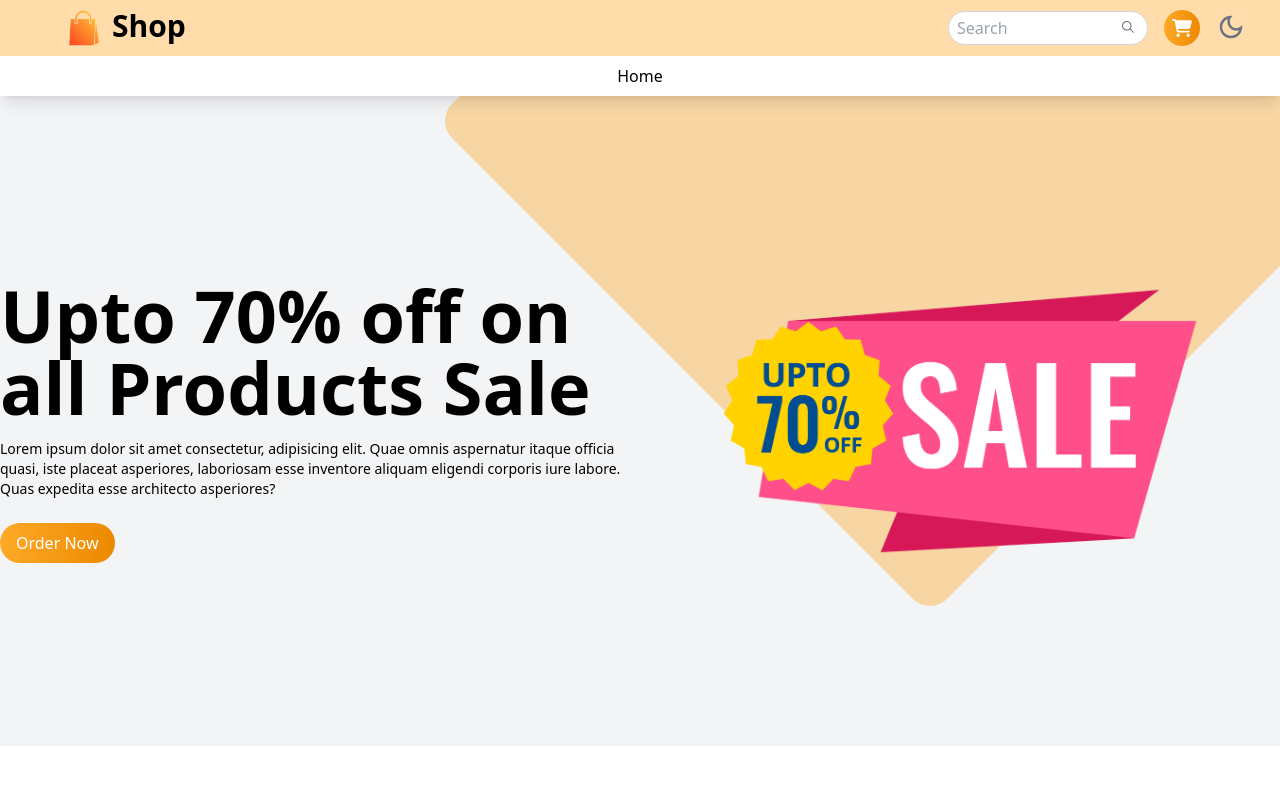
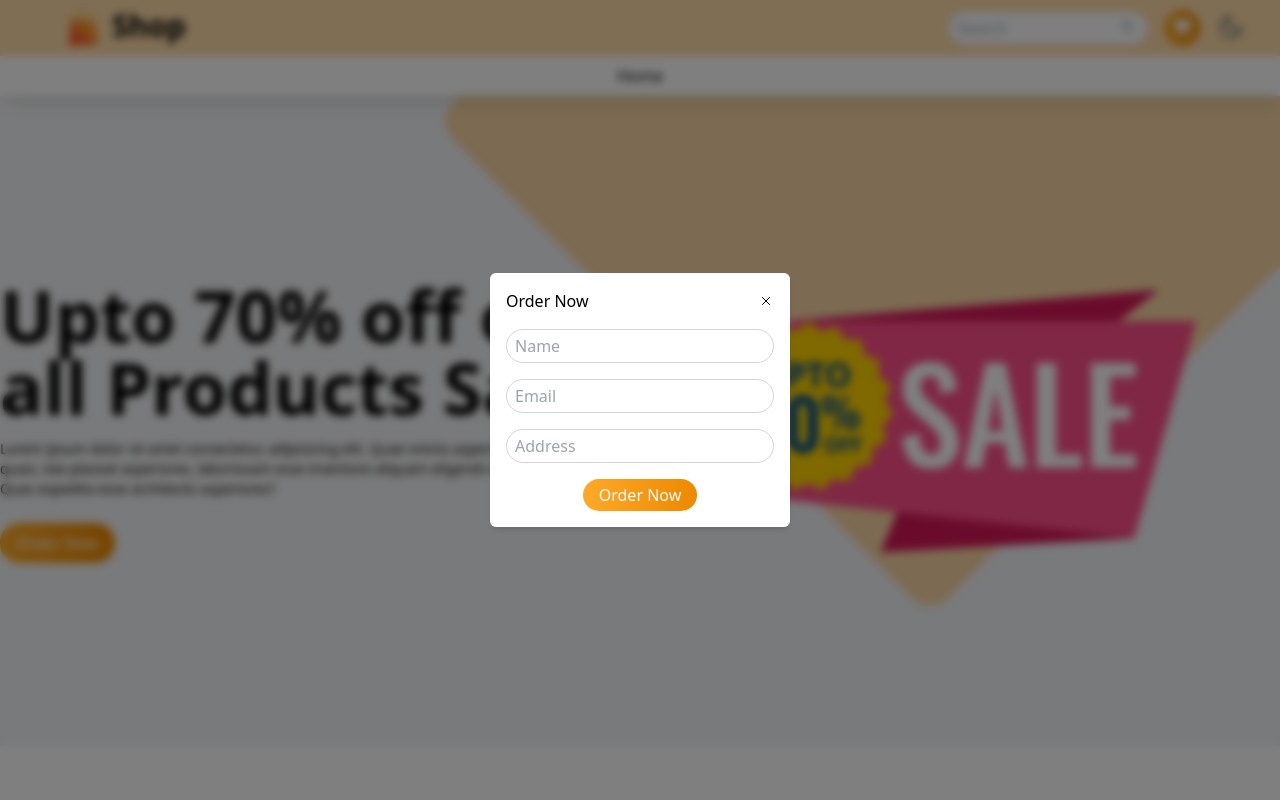
Before and after one commit to MughniRayhan/ECommerce-Shopping--Website, a React (Vite) app in the folder Shopping-Website/: page / in a window 1280 px wide. Both pictures are taken after a click on the button 1182 px from the left and 28 px from the top of the page. Shown: the top 800 px of the page. Built offline with nearby package versions, Linux system fonts and the light colour scheme.

Commit message:
add order section

```diff
--- a/Shopping-Website/src/App.jsx
+++ b/Shopping-Website/src/App.jsx
@@ -1,15 +1,22 @@
-import React from 'react'
+import React, { useState } from 'react'
 import Navbar from './Layout/Navbar'
 import { Outlet } from 'react-router-dom'
+import CustomerOrderSection from './Components/CustomerOrderSection/CustomerOrderSection';
 function App() {
 
+  const [order,setOrder] = useState(false);
+
+  const handleOrder = () =>{
+    setOrder(!order)
+  }
   return (
 
-    <div className=' bg-white dark:bg-gray-900 dark:text-white'>
-    <Navbar />
 
-    <Outlet />
+     <div className=' bg-white dark:bg-gray-900 dark:text-white'>
+    <Navbar handleOrder={handleOrder} />
 
+    <Outlet handleOrder={handleOrder}/>
+    <CustomerOrderSection order={order} setOrder={setOrder}/>
   </div>
   )
 }
--- /dev/null
+++ b/Shopping-Website/src/Components/CustomerOrderSection/CustomerOrderSection.jsx
@@ -0,0 +1,59 @@
+import React from 'react'
+import { IoCloseOutline } from "react-icons/io5";
+
+function CustomerOrderSection({order,setOrder}) {
+  return (
+    <>
+    {order && (
+
+        <div className='h-screen w-screen fixed top-0 left-0 bg-black/50 z-50 backdrop-blur-sm'>
+
+        <div className='fixed top-1/2 left-1/2 -translate-x-1/2 -translate-y-1/2 p-4
+        shadow-md bg-white dark:bg-gray-900 duration-200 w-[300px] rounded-md'>
+             <div className='flex items-center justify-between'>
+                <div>
+                    <h1>Order Now</h1>
+                </div>
+                <div>
+                    <IoCloseOutline
+                    className="tetx-2xl cursor-pointer"
+                    onClick={()=>setOrder(false)}
+                    />
+                </div>
+             </div>
+             {/* form section */}
+             <div className='mt-4'>
+              <input
+              type="text"
+              placeholder='Name'
+              className='w-full rounded-full border border-gray-300
+            dark:border-gray-500 dark:bg-gray-800 px-2 py-1 mb-4'
+             />
+              <input
+              type="email"
+              placeholder='Email'
+              className='w-full rounded-full border border-gray-300
+            dark:border-gray-500 dark:bg-gray-800 px-2 py-1 mb-4'
+             />
+              <input
+              type="text"
+              placeholder='Address'
+              className='w-full rounded-full border border-gray-300
+            dark:border-gray-500 dark:bg-gray-800 px-2 py-1 mb-4'
+             />
+             <div className='flex justify-center'>
+                <button className='bg-gradient-to-r from-primary to-secondary hover:scale-105
+                duration-200 text-white py-1 px-4 rounded-full'>
+                    Order Now
+                </button>
+             </div>
+             </div>
+        </div>
+        </div>
+
+    )}
+    </>
+  )
+}
+
+export default CustomerOrderSection
--- a/Shopping-Website/src/Components/Hero/Hero.jsx
+++ b/Shopping-Website/src/Components/Hero/Hero.jsx
@@ -1,7 +1,7 @@
 import React from 'react'
 import Slider from "react-slick";
 
-function Hero() {
+function Hero({handleOrder}) {
     var settings = {
         dots: false,
         arrows: false,
@@ -54,7 +54,9 @@
                  <p className='text-sm'>{data.description}</p>
                 <div>
                 <button className='bg-gradient-to-r from-primary to-secondary
-                      hover:scale-105 duration-200 text-white mt-2 py-2 px-4 rounded-full'>
+                      hover:scale-105 duration-200 text-white mt-2 py-2 px-4 rounded-full'
+                      onClick={()=>handleOrder()}
+                      >
                        Order Now
                  </button>
                 </div>
--- a/Shopping-Website/src/Components/Home/Home.jsx
+++ b/Shopping-Website/src/Components/Home/Home.jsx
@@ -1,4 +1,4 @@
-import React from 'react'
+import React, { useState } from 'react'
 import Hero from '../Hero/Hero'
 import Products from '../Products/Products'
 import TopProducts from '../TopProducts/TopProducts'
@@ -6,17 +6,27 @@
 import Subscribe from '../Subscribe/Subscribe'
 import Testimonials from '../Testimonials/Testimonials'
 import Footer from '../Footer/Footer'
+import CustomerOrderSection from '../CustomerOrderSection/CustomerOrderSection'
+
 function Home() {
+  const [order,setOrder] = useState(false);
+
+  const handleOrder = () =>{
+    setOrder(!order)
+  }
   return (
-    <div >
-        <Hero />
-        <Products/>
-        <TopProducts/>
+
+     <div >
+        <Hero handleOrder={handleOrder}/>
+        <Products handleOrder={handleOrder}/>
+        <TopProducts handleOrder={handleOrder}/>
         <Banner/>
         <Subscribe/>
         <Testimonials/>
         <Footer/>
+        <CustomerOrderSection order={order} setOrder={setOrder}/>
     </div>
+
   )
 }
 
--- a/Shopping-Website/src/Components/Products/SingleProducts.jsx
+++ b/Shopping-Website/src/Components/Products/SingleProducts.jsx
@@ -3,6 +3,7 @@
 import { FaStar} from "react-icons/fa";
 import { FaArrowAltCircleRight } from "react-icons/fa";
 function SingleProducts() {
+
     const {id} =useParams()
 
     const [products,setProducts] = useState([]);
@@ -74,7 +75,9 @@
                 <div className='w-full text-left my-4'>
                   <button className='flex justify-center items-center gap-2 w-full py-3 px-4
                   bg-primary text-white font-bold rounded-lg
-                   shadow-slate-600 hover:bg-white hover:text-primary border border-primary lg:m-0 md:px-6'>
+                   shadow-slate-600 hover:bg-white hover:text-primary border border-primary lg:m-0 md:px-6'
+                   onClick={()=>handleOrder()}
+                   >
                     <span>Order Now</span>
                     <FaArrowAltCircleRight />
                   </button>
--- a/Shopping-Website/src/Components/TopProducts/TopProducts.jsx
+++ b/Shopping-Website/src/Components/TopProducts/TopProducts.jsx
@@ -1,7 +1,7 @@
 import React from 'react'
 import { FaStar} from "react-icons/fa";
 
-function TopProducts() {
+function TopProducts({handleOrder}) {
     const topProductsData=[
         {
             id: 1,
@@ -60,8 +60,11 @@
             {data.description}
         </p>
 
-        <button className='bg-primary hover:scale-105 duration-300 text-white py-1 px-4 rounded-full mt-4 group-hover:bg-white
-        group-hover:text-primary'>
+        <button className='bg-primary hover:scale-105 duration-300 text-white
+        py-1 px-4 rounded-full mt-4 group-hover:bg-white
+        group-hover:text-primary'
+        onClick={()=>handleOrder()}
+        >
             Order Now
         </button>
      </div>
--- a/Shopping-Website/src/Layout/Navbar.jsx
+++ b/Shopping-Website/src/Layout/Navbar.jsx
@@ -3,7 +3,7 @@
 import { FaCartShopping } from "react-icons/fa6";
 import { Link } from 'react-router-dom';
 import DarkMood from './DarkMood';
-function Navbar() {
+function Navbar({handleOrder}) {
   return (
     <div className='shadow-lg bg-white dark:bg-gray-900 dark:text-white   z-40 sticky top-0  '>
         <div className='bg-primary/40 py-3 px-16  sm:py-2 relative'>
@@ -24,7 +24,7 @@
                   </div>
 
                  {/* order button */}
-                  <button
+                  <button onClick={()=>handleOrder()}
                   className='bg-gradient-to-r from-primary to-secondary text-white text-xl cursor-pointer py-2 px-2 rounded-full'>
                     <FaCartShopping />
                   </button>
```
Also changed, not shown: Shopping-Website/src/Layout/DarkMood.jsx (+10 -9 lines).
